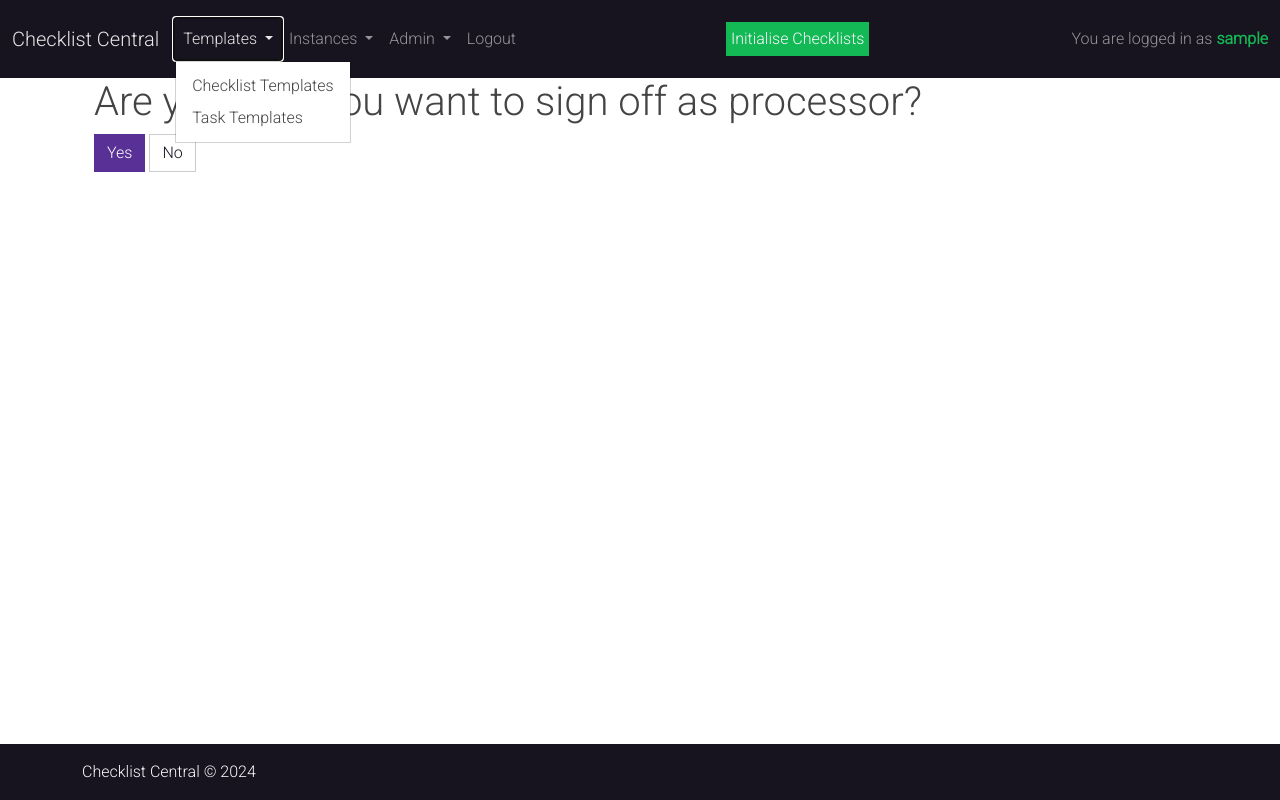
After one commit to davep33l/checklist-central, a Django app: page /task_instance_edit/1/ in a window 1280 px wide, after a click on "Templates". The commit adds this page. Run offline with Django 4.2, Linux system fonts and the light colour scheme; a user stored in the database is signed in; tables that the repository leaves empty hold one stand-in row (values such as "Sample post"); some libraries are stand-ins or nearby versions.

Commit message:
Add dual task verify functionality
- Add new views to update a tasks status and the
processor and verifier depending on current state
- Updated logic in the template to show the correct
options depending on the user

```diff
--- a/checklist/models.py
+++ b/checklist/models.py
@@ -1,7 +1,5 @@
 from django.db import models
 from django.utils import timezone
-
-# import user
 from django.contrib.auth.models import User
 
 
@@ -96,13 +94,12 @@ class TaskInstance(models.Model):
 
     task_template = models.ForeignKey(TaskTemplate, on_delete=models.CASCADE, related_name='task_instance_task_template')
     processed_by = models.ForeignKey(User, on_delete=models.CASCADE, related_name='task_instance_processed_by', null=True, blank=True)
-    processed_on = models.DateTimeField(auto_now=True, null=True, blank=True)
-    processor_notes = models.TextField(null=True, blank=True)
+    processed_on = models.DateTimeField(null=True, blank=True)
     verified_by = models.ForeignKey(User, on_delete=models.CASCADE, related_name='task_instance_verified_by', null=True, blank=True)
-    verified_on = models.DateTimeField(auto_now=True, null=True, blank=True)
-    verifier_notes = models.TextField(null=True, blank=True)
+    verified_on = models.DateTimeField(null=True, blank=True)
     status = models.CharField(max_length=100, choices=STATUS, default='Not Started')
     checklist_instance = models.ForeignKey(ChecklistInstance, on_delete=models.CASCADE, related_name='task_instance_checklist_instance', null=True, blank=True)
+    created_on = models.DateField(auto_now_add=True)
 
     class Meta:
         verbose_name_plural = 'Task Instances'
@@ -113,7 +110,6 @@ class TaskInstance(models.Model):
 
 class Profile(models.Model):
     user = models.OneToOneField(User, on_delete=models.CASCADE)
-    # list of departments user can have access to
     departments = models.ManyToManyField(Department, blank=True)
 
     class Meta:
--- /dev/null
+++ b/checklist/templates/checklist/task_instance_edit.html
@@ -0,0 +1,47 @@
+{% extends 'base.html' %}
+{% block title %}Update Task{% endblock %}
+
+{% block content %}
+
+{% if task_instance.status == 'Not Started' %}
+<div class="container">
+    <div class="row">
+        <div class="col-md-12">
+            <h1>Are you sure you want to sign off as processor?</h1>
+            <form method="POST">
+                {% csrf_token %}
+                <button type="submit" class="btn btn-primary">Yes</button>
+                <a href="{% url 'index' %}" class="btn btn-secondary">No</a>
+            </form>
+        </div>
+    </div>
+</div>
+{% elif task_instance.status == 'Awaiting Verification' %}
+
+{% if task_instance.processed_by == user.username %}
+<div class="container">
+    <div class="row">
+        <div class="col-md-12">
+            <h1>You cannot verify a task you have processed</h1>
+            <a href="{% url 'index' %}" class="btn btn-info">Go Back</a>
+        </div>
+    </div>
+</div>
+{% else %}
+<div class="container">
+    <div class="row">
+        <div class="col-md-12">
+            <h1>Are you sure you want to sign off as verifier?</h1>
+            <form method="POST">
+                {% csrf_token %}
+                <button type="submit" class="btn btn-primary">Yes</button>
+                <a href="{% url 'index' %}" class="btn btn-secondary">No</a>
+            </form>
+        </div>
+    </div>
+</div>
+
+{% endif %}
+{% endif %}
+
+{% endblock %}
--- a/checklist/urls.py
+++ b/checklist/urls.py
@@ -26,6 +26,7 @@ urlpatterns = [
 
     path('initialise_checklists/', views.initialise_checklists, name='initialise_checklists'),
 
+    path('task_instance_edit/<int:pk>/', views.task_instance_edit, name='task_instance_edit'),
 
     path('checklist_instances/', views.ChecklistInstanceList.as_view(), name='checklist_instances'),
     path('task_instances/', views.TaskInstanceList.as_view(), name='task_instances'),
--- a/checklist/views.py
+++ b/checklist/views.py
@@ -9,6 +9,8 @@ from django.contrib import messages
 from .forms import CustomDepartmentEditForm, CustomDepartmentCreateForm
 from django.utils.decorators import method_decorator
 from django.contrib.auth.decorators import login_required
+from django.utils import timezone
+from django.shortcuts import get_object_or_404
 
 # Create your views here.
 
@@ -249,3 +251,28 @@ class ChecklistInstanceList(generic.ListView):
 class TaskInstanceList(generic.ListView):
     model = TaskInstance
     template_name = 'checklist/task_instance_list.html'
+
+@login_required
+def task_instance_edit(request, pk):
+
+    task_instance = get_object_or_404(TaskInstance, pk=pk)
+
+    if request.method == 'POST':
+        if task_instance.processed_by is None:
+            task_instance.processed_by = request.user
+            task_instance.processed_on = timezone.now()
+            task_instance.status = 'Awaiting Verification'
+            task_instance.save()
+            messages.success(request, 'Task processed successfully.')
+            return redirect('index')
+        if task_instance.verified_by is None:
+            if task_instance.processed_by == request.user:
+                messages.error(request, "You cannot verify a task you processed.")
+                return redirect('index')
+            task_instance.verified_by = request.user
+            task_instance.verified_on = timezone.now()
+            task_instance.status = 'Completed'
+            task_instance.save()
+            messages.success(request, 'Task verified successfully.')
+            return redirect('index')
+    return render(request, 'checklist/task_instance_edit.html', context={'task_instance': task_instance})
--- a/templates/base.html
+++ b/templates/base.html
@@ -78,13 +78,13 @@
                     <a class="nav-link" href="{% url 'account_login' %}">Login</a>
                 </li>
                 {% endif %}
-
-
-
             </ul>
             {% if user.is_authenticated %}
             <div class="ms-auto text-light">
                 <a class="btn btn-success bg-success nav-link p-1" href="{% url 'initialise_checklists' %}">Initialise Checklists</a>
+            </div>
+            <div class="ms-auto text-light">
+                <span class="navbar-text">You are logged in as <span class="fw-bolder text-success">{{ user.username }}</span></span>
             </div>
             {% endif %}
         </div>
```
Also changed, not shown: checklist/templates/checklist/index.html (+44 -23 lines), checklist/migrations/0012_taskinstance_created_on.py (added), checklist/migrations/0013_alter_taskinstance_processed_on_and_more.py (added), checklist/migrations/0014_remove_taskinstance_processor_notes_and_more.py (added).
